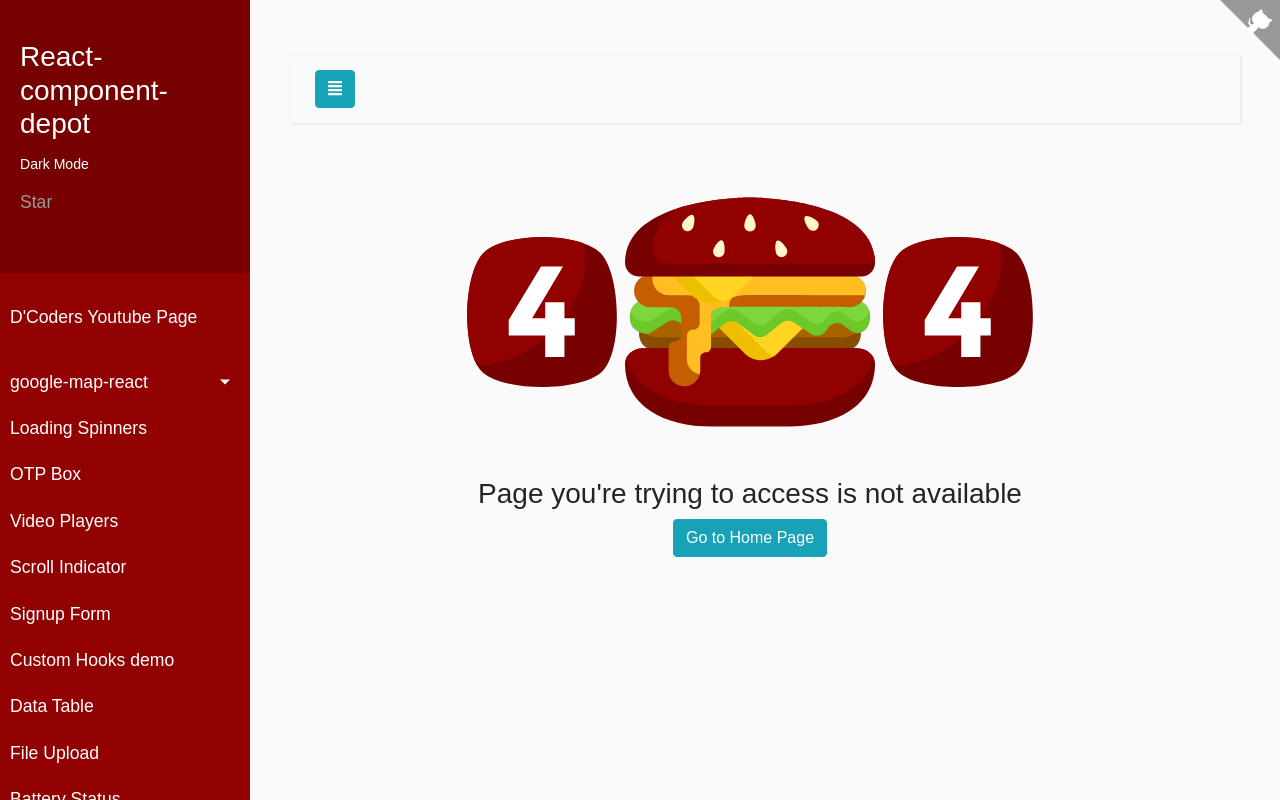
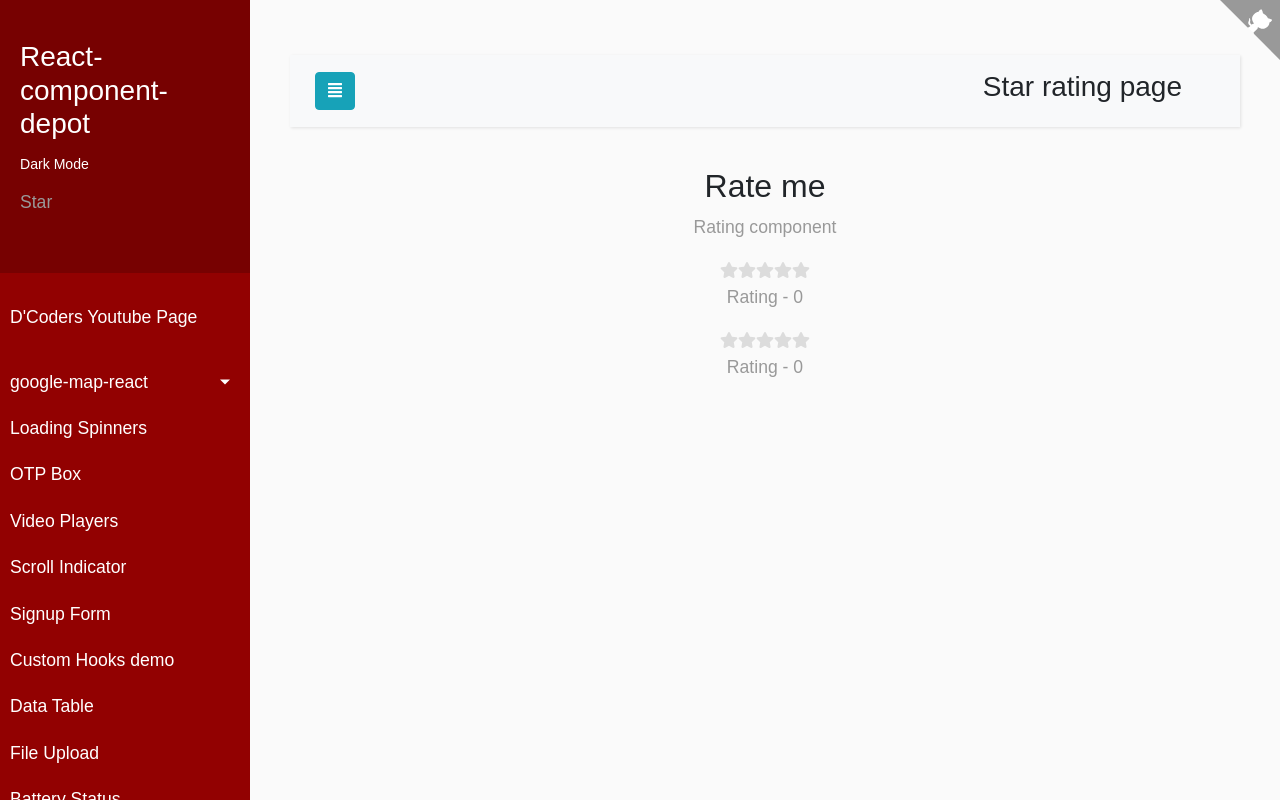
Before and after one commit to codegeous/react-component-depot, a React (Create React App) app: page /rating in a window 1280 px wide. Built offline with nearby package versions, Linux system fonts and the light colour scheme; some icons are missing.

Commit message:
Added sentry tutorial

```diff
--- a/package.json
+++ b/package.json
@@ -7,6 +7,8 @@
         "@fortawesome/free-solid-svg-icons": "^5.13.0",
         "@fortawesome/react-fontawesome": "^0.1.9",
         "@hcaptcha/react-hcaptcha": "^0.1.9",
+        "@sentry/react": "^5.29.2",
+        "@sentry/tracing": "^5.29.2",
         "@testing-library/jest-dom": "^4.2.4",
         "@testing-library/react": "^9.5.0",
         "@testing-library/user-event": "^7.2.1",
@@ -15,6 +17,7 @@
         "google-map-react": "^1.1.7",
         "leaflet": "^1.7.1",
         "leaflet-draw": "^1.0.4",
+        "prop-types": "^15.7.2",
         "react": "^16.13.1",
         "react-bootstrap": "^1.0.1",
         "react-custom-scrollbars": "^4.2.1",
--- /dev/null
+++ b/src/components/Rate/index.js
@@ -0,0 +1,57 @@
+import React, { useMemo, useState } from "react";
+import PropTypes from "prop-types";
+import { FontAwesomeIcon } from "@fortawesome/react-fontawesome";
+
+const Rate = ({ count, rating, color, onRating }) => {
+  const [hoverRating, setHoverRating] = useState(0);
+
+  const getColor = (index) => {
+    if (hoverRating >= index) {
+      return color.filled;
+    } else if (!hoverRating && rating >= index) {
+      return color.filled;
+    }
+
+    return color.unfilled;
+  };
+
+  const starRating = useMemo(() => {
+    return Array(count)
+      .fill(0)
+      .map((_, i) => i + 1)
+      .map((idx) => (
+        <FontAwesomeIcon
+          key={idx}
+          className="cursor-pointer"
+          icon="star"
+          onClick={() => onRating(idx)}
+          style={{ color: getColor(idx) }}
+          onMouseEnter={() => setHoverRating(idx)}
+          onMouseLeave={() => setHoverRating(0)}
+        />
+      ));
+  }, [count, rating, hoverRating]);
+
+  return <div>{starRating}</div>;
+};
+
+Rate.propTypes = {
+  count: PropTypes.number,
+  rating: PropTypes.number,
+  onChange: PropTypes.func,
+  color: {
+    filled: PropTypes.string,
+    unfilled: PropTypes.string,
+  },
+};
+
+Rate.defaultProps = {
+  count: 5,
+  rating: 0,
+  color: {
+    filled: "#f5eb3b",
+    unfilled: "#DCDCDC",
+  },
+};
+
+export default Rate;
--- a/src/index.js
+++ b/src/index.js
@@ -9,14 +9,29 @@ import reducers from "reducers";
 import App from "./App";
 import * as serviceWorker from "./serviceWorker";
 
+//Sentry error tracking
+import * as Sentry from "@sentry/react";
+import { Integrations } from "@sentry/tracing";
+
+Sentry.init({
+  dsn:
+    "https://28b1adab68034c52827eebe4729d6a2a@o497148.ingest.sentry.io/5572837",
+  autoSessionTracking: true,
+  integrations: [new Integrations.BrowserTracing()],
+
+  // We recommend adjusting this value in production, or using tracesSampler
+  // for finer control
+  tracesSampleRate: 1.0,
+});
+
 let createStoreWithMiddleware = applyMiddleware(thunk)(createStore);
 let store = createStoreWithMiddleware(reducers);
 
 ReactDOM.render(
-    <Provider store={store}>
-        <App />
-    </Provider>,
-    document.getElementById("root")
+  <Provider store={store}>
+    <App />
+  </Provider>,
+  document.getElementById("root")
 );
 
 // If you want your app to work offline and load faster, you can change
--- a/src/pages/ButtonLoadingSpinner/index.js
+++ b/src/pages/ButtonLoadingSpinner/index.js
@@ -25,8 +25,8 @@ const ButtonLoadingSpinner = () => {
     setLoading(true);
 
     fetch("https://jsonplaceholder.typicode.com/todos/1")
-            .then(response => response.json())
-            .then(json => {
+      .then((response) => response.json())
+      .then((json) => {
         console.log(json);
         setLoading(false);
       });
@@ -36,8 +36,8 @@ const ButtonLoadingSpinner = () => {
     setSubscribeLoading(true);
 
     fetch("https://jsonplaceholder.typicode.com/todos/1")
-            .then(response => response.json())
-            .then(json => {
+      .then((response) => response.json())
+      .then((json) => {
         console.log(json);
         setSubscribeLoading(false);
       });
@@ -47,8 +47,8 @@ const ButtonLoadingSpinner = () => {
     setSubscribe3Loading(true);
 
     fetch("https://jsonplaceholder.typicode.com/todos/1")
-            .then(response => response.json())
-            .then(json => {
+      .then((response) => response.json())
+      .then((json) => {
         console.log(json);
         setSubscribe3Loading(false);
       });
@@ -58,11 +58,15 @@ const ButtonLoadingSpinner = () => {
     showLoader();
 
     fetch("https://jsonplaceholder.typicode.com/todos/1")
-            .then(response => response.json())
-            .then(json => {
+      .then((response) => response.json())
+      .then((json) => {
         hideLoader();
         console.log(json);
       });
+  };
+
+  const throwKnownError = () => {
+    throw new Error("This is an error from sentry tutorial");
   };
 
   return (
@@ -76,24 +80,17 @@ const ButtonLoadingSpinner = () => {
             code={AppConfig.links.buttonLoaderHooks.code}
             tutorial={AppConfig.links.buttonLoaderHooks.tutorial}
           />
-                    <p>
-                        Click the subscribe button below to see the loading
-                        effect
-                    </p>
+          <p>Click the subscribe button below to see the loading effect</p>
 
           <p>
             {!isLoading && (
-                            <button
-                                className="btn btn-danger mr-2"
-                                onClick={subscribe}
-                            >
+              <button className="btn btn-danger mr-2" onClick={subscribe}>
                 Subscribe
               </button>
             )}
             {isLoading && (
               <button className="btn btn-danger mr-2" disabled>
-                                <i className="fas fa-spinner fa-spin"></i>{" "}
-                                Subscribing...
+                <i className="fas fa-spinner fa-spin"></i> Subscribing...
               </button>
             )}
           </p>
@@ -121,16 +118,29 @@ const ButtonLoadingSpinner = () => {
         <div className="col text-center">
           <h2>Full Page Loading Spinners</h2>
           <p>
-                        Click the subscribe button below to see the full page
-                        loader in action
+            Click the subscribe button below to see the full page loader in
+            action
           </p>
 
           <p>
-                        <button
-                            className="btn btn-primary mr-2"
-                            onClick={fetchData}
-                        >
+            <button className="btn btn-primary mr-2" onClick={fetchData}>
               Show full page loading spinner
+            </button>
+          </p>
+        </div>
+      </div>
+
+      <div className="row w-100 mt-5">
+        <div className="col text-center">
+          <h2>Catch uncaught error using sentry.io</h2>
+          <p>
+            Click the button below to see this error captured in sentry.io
+            dashboard
+          </p>
+
+          <p>
+            <button className="btn btn-primary mr-2" onClick={throwKnownError}>
+              Broken Button
             </button>
           </p>
         </div>
--- /dev/null
+++ b/src/pages/Rating/index.js
@@ -0,0 +1,27 @@
+import React, { useState } from "react";
+import Header from "components/Header";
+import Rate from "components/Rate";
+
+const Rating = () => {
+  const [rating, setRating] = useState(0);
+  const [rating2, setRating2] = useState(0);
+  return (
+    <>
+      <Header title="Star rating page" />
+
+      <div className="row">
+        <div className="col text-center">
+          <h2>Rate me</h2>
+          <p>Rating component</p>
+          <Rate rating={rating} onRating={(rate) => setRating(rate)} />
+          <p>Rating - {rating}</p>
+          <Rate rating={rating2} onRating={(rate) => setRating2(rate)} />
+          <p>Rating - {rating2}</p>
+        </div>
+      </div>
+    </>
+  );
+};
+//color={{filled: "rgb(136 87 25)", unfilled: "rgb(214 184 147)"}}
+//count={10}
+export default Rating;
--- a/src/routes.js
+++ b/src/routes.js
@@ -27,6 +27,7 @@ const Leaflet = React.lazy(() => import("pages/Leaflet"));
 const ImageZoom = React.lazy(() => import("pages/ImageZoom"));
 const FileDownloader = React.lazy(() => import("pages/FileDownloader"));
 const TreeList = React.lazy(() => import("pages/TreeList"));
+const Rating = React.lazy(() => import("pages/Rating"));
 
 const routes = [
   {
@@ -229,6 +230,13 @@ const routes = [
   },
   {
     enabled: true,
+    path: "/rating",
+    component: Rating,
+    navbar: "Rating",
+    child: null,
+  },
+  {
+    enabled: true,
     path: "/react-basics",
     component: ReactBasics,
     navbar: "React Basic",
```
Also changed, not shown: 1 other file (tests, documents, lock files or other folders). Lines whose indentation alone changed are shown as unchanged.
